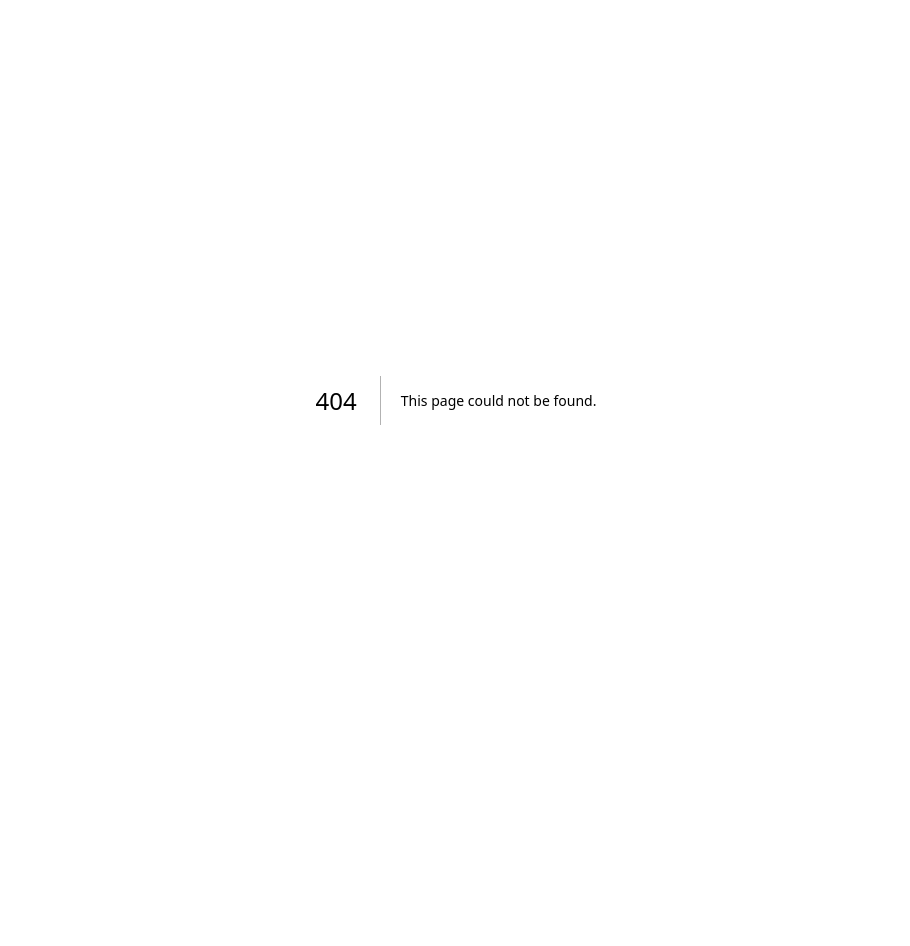
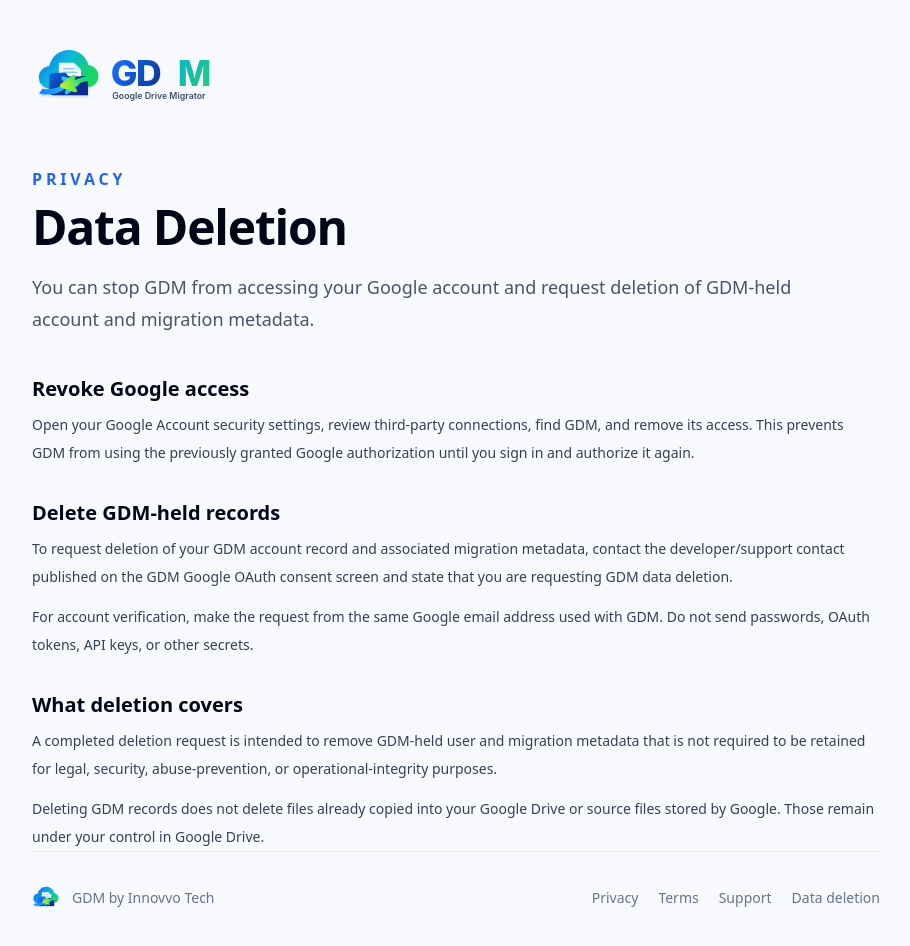
Before and after one commit to Abi0l9/Google-Drive-Migrator, a Next.js app: page /data-deletion in a window 1280 px wide. Before the commit this address had no page. Shown: the top 946 px of the page, without its empty margins (184-1094 px from the left). Before the commit the page ends 800 px from the top, so only its background shows below. Built offline with nearby package versions, Linux system fonts and the light colour scheme.

Commit message:
Add GDM data deletion instructions

```diff
--- /dev/null
+++ b/app/data-deletion/page.tsx
@@ -0,0 +1,31 @@
+import type { Metadata } from "next";
+import { LegalSection, LegalShell } from "@/components/legal-shell";
+
+export const metadata: Metadata = {
+  title: "Data Deletion",
+  description: "How to revoke Google access and request deletion of GDM-held account and migration metadata.",
+};
+
+export default function DataDeletionPage() {
+  return (
+    <LegalShell
+      eyebrow="Privacy"
+      title="Data Deletion"
+      intro="You can stop GDM from accessing your Google account and request deletion of GDM-held account and migration metadata."
+    >
+      <LegalSection title="Revoke Google access">
+        <p>Open your Google Account security settings, review third-party connections, find GDM, and remove its access. This prevents GDM from using the previously granted Google authorization until you sign in and authorize it again.</p>
+      </LegalSection>
+
+      <LegalSection title="Delete GDM-held records">
+        <p>To request deletion of your GDM account record and associated migration metadata, contact the developer/support contact published on the GDM Google OAuth consent screen and state that you are requesting GDM data deletion.</p>
+        <p>For account verification, make the request from the same Google email address used with GDM. Do not send passwords, OAuth tokens, API keys, or other secrets.</p>
+      </LegalSection>
+
+      <LegalSection title="What deletion covers">
+        <p>A completed deletion request is intended to remove GDM-held user and migration metadata that is not required to be retained for legal, security, abuse-prevention, or operational-integrity purposes.</p>
+        <p>Deleting GDM records does not delete files already copied into your Google Drive or source files stored by Google. Those remain under your control in Google Drive.</p>
+      </LegalSection>
+    </LegalShell>
+  );
+}
```
